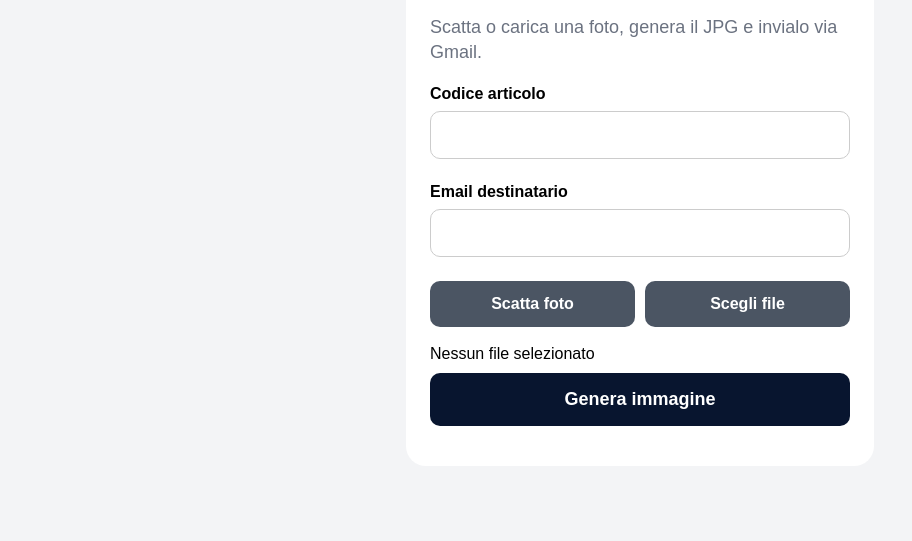
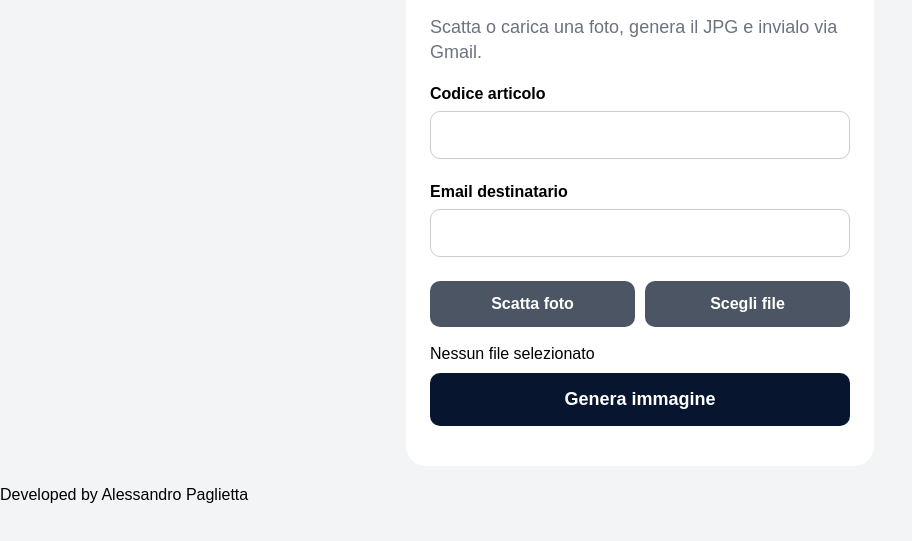
Before and after one commit to alepa05/product-photo-tool-mobile, a website: page public/index.html in a window 1280 px wide. Shown: the part 137-678 px from the top of the page, without its empty margins (0-912 px from the left). Drawn offline with Linux system fonts and the light colour scheme.

Commit message:
Update index.html

```diff
--- a/public/index.html
+++ b/public/index.html
@@ -48,6 +48,10 @@
     </div>
   </main>
 
-  <script src="/app.js"></script>
+<footer class="footer">
+  Developed by Alessandro Paglietta
+</footer>
+
+<script src="/app.js"></script>
 </body>
 </html>
```
